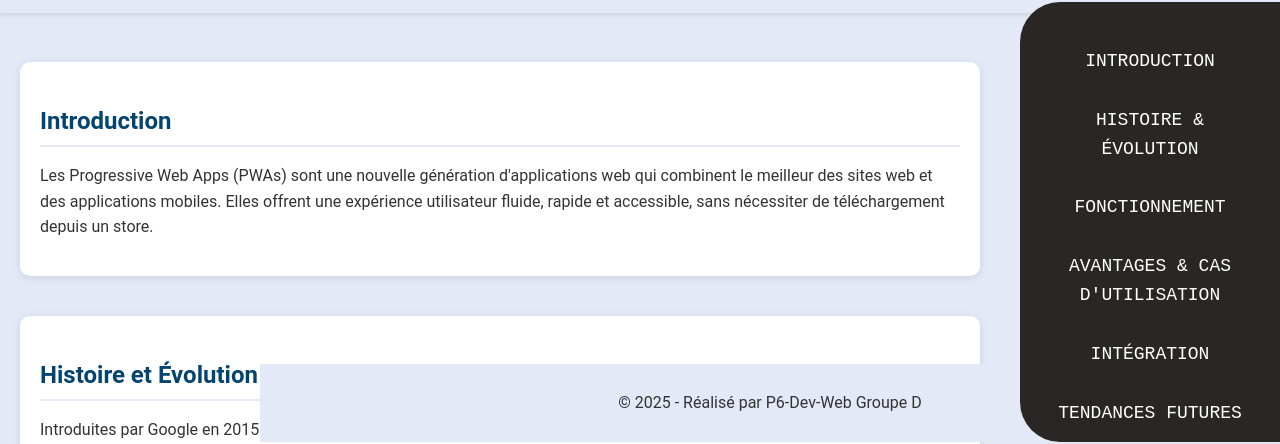
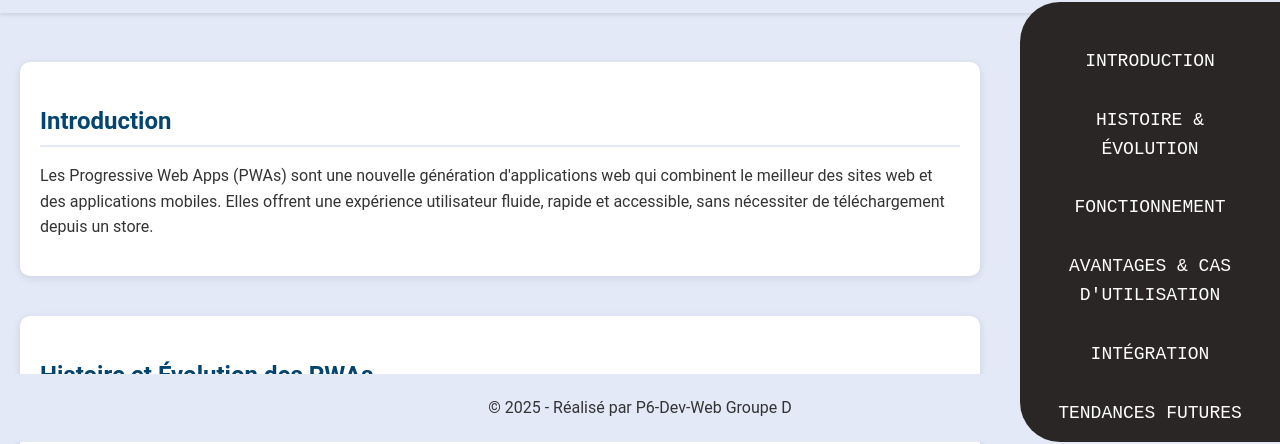
Before and after one commit to Dylaurette/Les-Progressive-Web-Apps-PWAs-_GroupeD, a plain HTML site: page index.html in a window 1280 px wide. Shown: the part 358-802 px from the top of the page. Drawn offline with Linux system fonts and the light colour scheme.

Commit message:
Add files via upload

```diff
--- a/style.css
+++ b/style.css
@@ -214,18 +214,18 @@ body {
     font-size: 0.9rem;
   }
 
-  /* Footer */
-  footer {
+  /* FOOTER */
+footer {
     position: fixed;
     bottom: 0;
     left: 0;
-    width: calc(100% - 260px);
+    width: 100%;
+    text-align: center;
     background-color: #e3e9f7;
-    text-align: center;
-    padding: 10px 0;
+    padding: 5px 0; /* Hauteur réduite */
     z-index: 1000;
-    margin-left: 260px;
-  }
+}
+
 
   /* Animation d'apparition */
   @keyframes fadeInUp {
```
